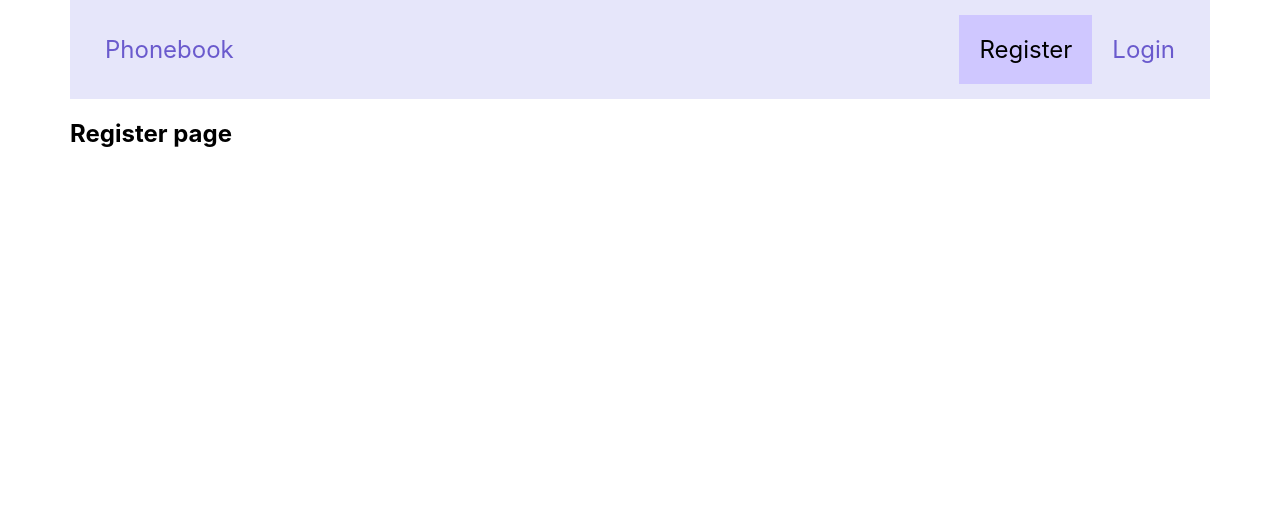
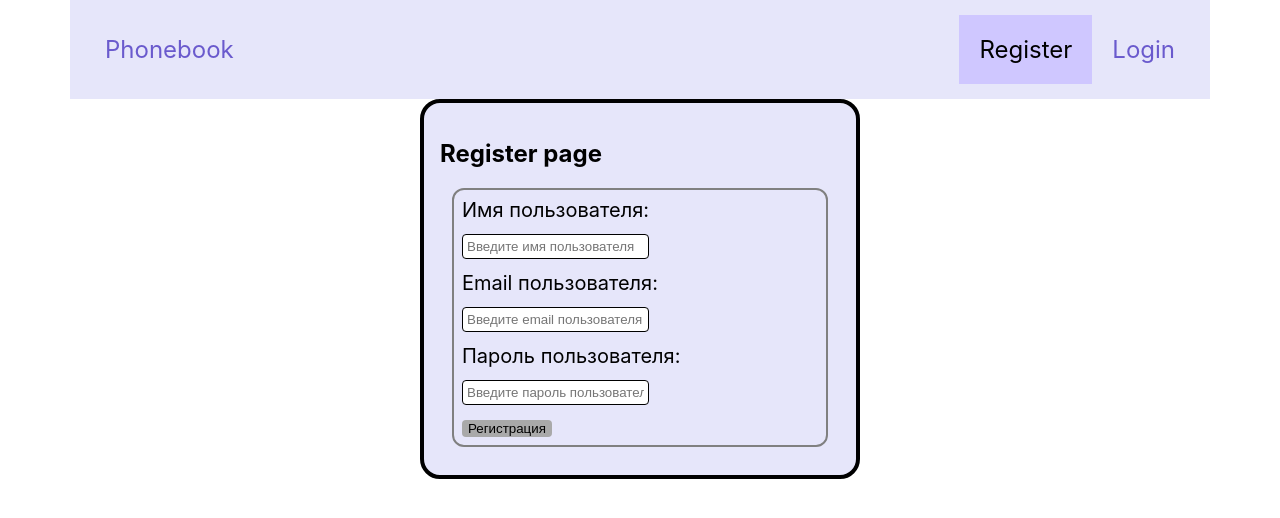
Before and after one commit to SiarheyLu4/goit-react-hw-08-phonebook, a React (Create React App) app: page /register in a window 1280 px wide. Shown: the top 518 px of the page. Built offline with nearby package versions, Linux system fonts and the light colour scheme.

Commit message:
added form register

```diff
--- a/src/Pages/RegisterPage/RegisterPage.jsx
+++ b/src/Pages/RegisterPage/RegisterPage.jsx
@@ -1,9 +1,12 @@
+import RegisterForm from "components/RegisterForm/RegisterForm";
 
 
 const RegisterPage = () => {
 
   return (
-    <h2>Register page</h2>
+    <>
+      <RegisterForm />
+    </>
   )
 }
 
--- a/src/components/Navbar/Navbar.jsx
+++ b/src/components/Navbar/Navbar.jsx
@@ -20,5 +20,4 @@ const NavbarCard = styled.div`
   justify-content: space-between;
   align-items: center;
   background-color: lavender;
-
 `
--- a/src/components/NavbarAuth/NavbarAuth.jsx
+++ b/src/components/NavbarAuth/NavbarAuth.jsx
@@ -21,6 +21,9 @@ const HeaderLink = styled(NavLink)`
   padding: 20px;
   text-decoration: none;
   color: slateblue;
+  &:hover{
+    background: #d3a6a6;
+  }
   &.active {
     background-color: #cfc7ff;
     color: black;
--- a/src/components/NavbarMenu/NavbarMenu.jsx
+++ b/src/components/NavbarMenu/NavbarMenu.jsx
@@ -15,6 +15,9 @@ const HeaderLink = styled(NavLink)`
   padding: 20px;
   text-decoration: none;
   color: slateblue;
+  &:hover{
+    background: #d3a6a6;
+  }
   &.active {
     background-color: #cfc7ff;
     color: black;
--- /dev/null
+++ b/src/components/RegisterForm/RegisterForm.jsx
@@ -0,0 +1,71 @@
+import styled from "styled-components";
+
+import { initialState } from "./initialState";
+import useForm from "shared/hooks/useForm";
+
+
+const RegisterForm = ({onSubmit}) => {
+  const {state, handleChange, handleSubmit} = useForm({initialState, onSubmit})
+
+  const { name, email, password } = state;
+
+  return (
+    <Card>
+      <h2>Register page</h2>
+      <Form action="" onSubmit={handleSubmit}>
+        <div>
+          <Label htmlFor="">Имя пользователя:</Label>
+          <Input value={name} name="name" onChange={handleChange} type="text" placeholder="Введите имя пользователя" required />
+        </div>
+        <div>
+          <Label htmlFor="">Email пользователя:</Label>
+          <Input value={email} name="email" onChange={handleChange} type="email" placeholder="Введите email пользователя" />
+        </div>
+        <div>
+          <Label htmlFor="">Пароль пользователя:</Label>
+          <Input value={password} name="password" onChange={handleChange} type="password" placeholder="Введите пароль пользователя" />
+        </div>
+        <div>
+          <Btm type="submit">Регистрация</Btm>
+        </div>
+      </Form>
+    </Card>
+  )
+};
+
+export default RegisterForm;
+
+const Card = styled.div`
+  margin: 0 auto;
+  padding: 16px;
+  width: 400px;
+  border: 4px solid;
+  border-radius: 20px;
+  background: lavender;
+`
+const Form = styled.form`
+  margin: 12px;
+  border: 2px solid grey;
+  border-radius: 12px;
+  padding: 8px;
+`
+
+const Label = styled.label`
+  font-size: 20px;
+`
+
+const Input = styled.input`
+  margin: 12px 0;
+  padding: 4px;
+  border: 1px solid;
+  border-radius: 4px;
+`
+const Btm = styled.button`
+  border: none;
+  cursor: pointer;
+  border-radius: 4px;
+  background: darkgray;
+  &:hover {
+    background: #d3a6a6;
+  }
+`
--- /dev/null
+++ b/src/components/RegisterForm/initialState.js
@@ -0,0 +1,5 @@
+export const initialState = {
+  name: "",
+  email: "",
+  password: "",
+}
--- /dev/null
+++ b/src/shared/hooks/useForm.js
@@ -0,0 +1,24 @@
+import { useState } from "react";
+
+const useForm = ({initialState, onSubmit}) => {
+    const [state, setState] = useState({...initialState});
+
+    const handleChange = ({target}) => {
+        const { name, value, type, checked } = target;
+        const newValue = (type === "checkbox") ? checked : value;
+        setState(prevState => ({
+            ...prevState,
+            [name]: newValue
+        }))
+    }
+
+    const handleSubmit = (e) => {
+        e.preventDefault();
+        onSubmit({...state});
+        setState({...initialState})
+    };
+
+    return {state, setState, handleChange, handleSubmit}
+}
+
+export default useForm;
```
Also changed, not shown: src/redux/auth/auth-operations.js (added), src/redux/auth/auth-selectors.js (added).
